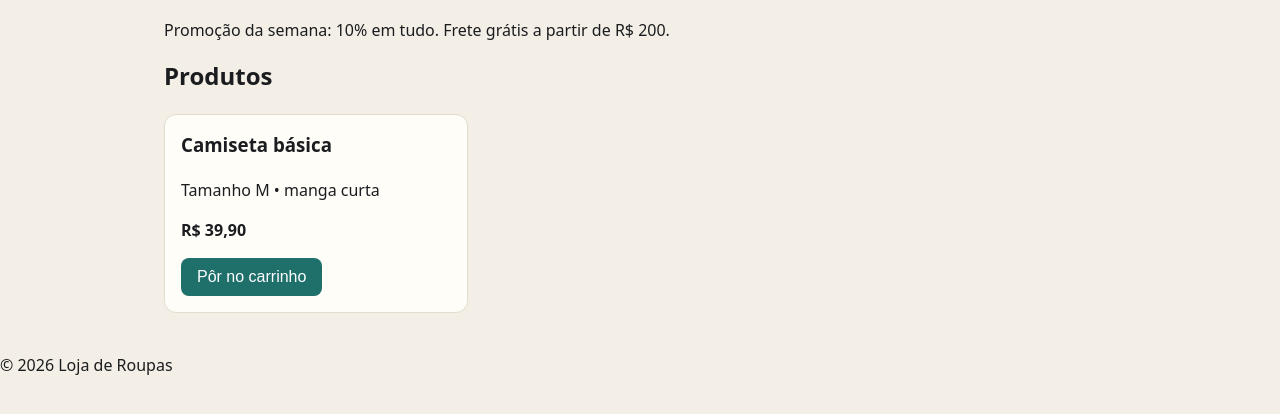
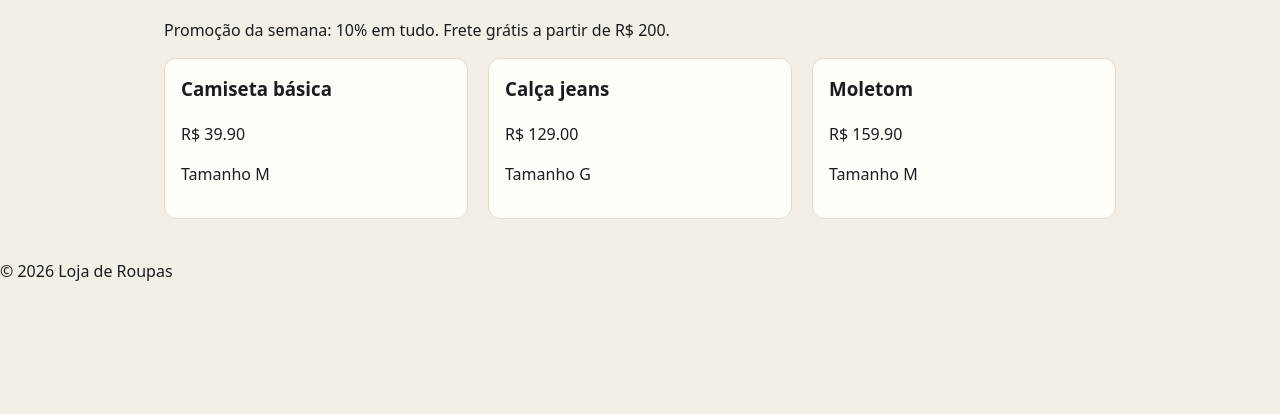
Before and after one commit to ailtonapo2008-lgtm/Loja-Roupas, a plain HTML site: page front/index.html in a window 1280 px wide. Shown: the part 152-566 px from the top of the page. Drawn offline with Linux system fonts and the light colour scheme.

Commit message:
Fase 3-1: vitrine desenhada por JavaScript

```diff
--- /dev/null
+++ b/front/app.js
@@ -0,0 +1,25 @@
+const produtos = [
+    { nome: "Camiseta básica", preco: 39.9, tam: "M" },
+    { nome: "Calça jeans", preco: 129.0, tam: "G" },
+    { nome: "Moletom", preco: 159.9, tam: "M" }
+];
+
+const vitrine = document.querySelector("#vitrine");
+
+function montarCard(p) {
+    const art = document.createElement("article");
+    art.className = "produto";
+    art.innerHTML = `
+        <h3>${p.nome}</h3>
+        <p>R$ ${p.preco.toFixed(2)}</p>
+        <p>Tamanho ${p.tam}</p>
+    `;
+    return art;
+}
+
+function desenhar(lista) {
+    vitrine.innerHTML = "";
+    lista.forEach(p => vitrine.append(montarCard(p)));
+}
+
+desenhar(produtos);
--- a/front/index.html
+++ b/front/index.html
@@ -19,20 +19,13 @@
         <h1>Vitrine</h1>
         <p>Promoção da semana: 10% em tudo. Frete grátis a partir de R$ 200.</p>
 
-        <section aria-labelledby="titulo-produtos">
-            <h2 id="titulo-produtos">Produtos</h2>
-
-            <article>
-                <h3>Camiseta básica</h3>
-                <p>Tamanho M • manga curta</p>
-                <p><strong>R$ 39,90</strong></p>
-                <button type="button">Pôr no carrinho</button>
-            </article>
-        </section>
+        <section id="vitrine"></section>
     </main>
 
     <footer>
         <p>&copy; 2026 Loja de Roupas</p>
     </footer>
+
+    <script src="app.js"></script>
 </body>
 </html>
```
